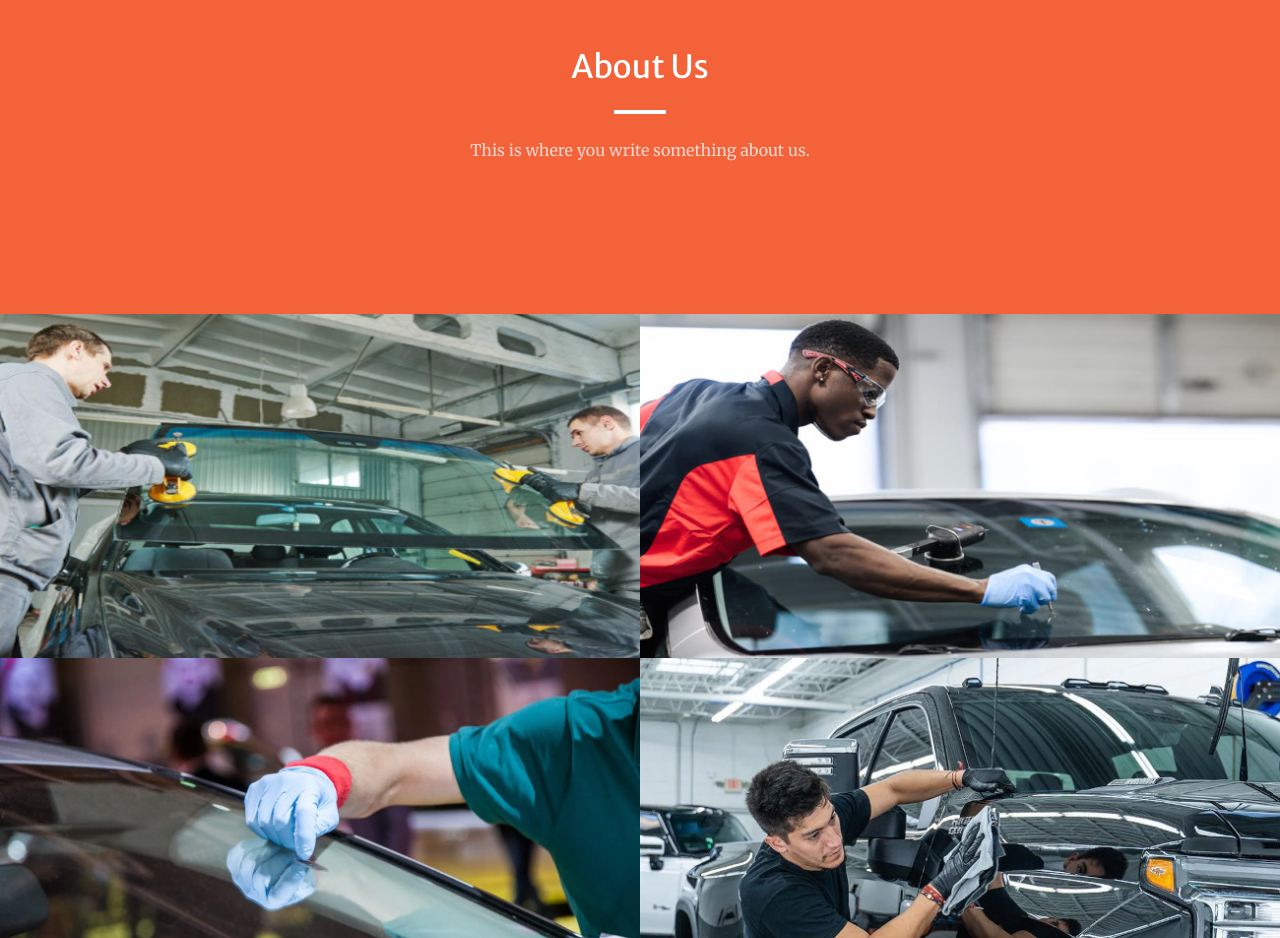
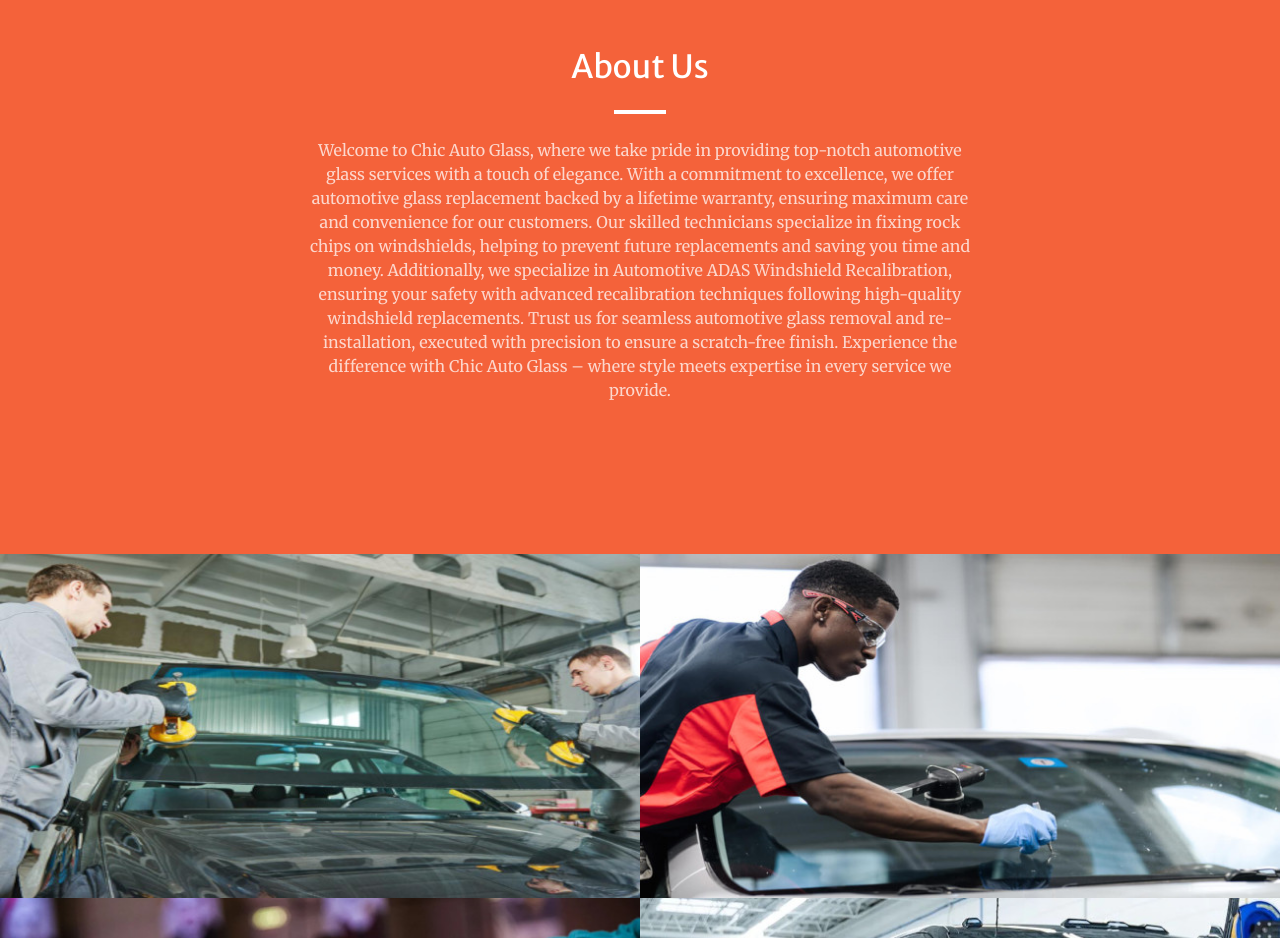
Before and after one commit to eggsbrah/test-website, a plain HTML site: page index.html in a window 1280 px wide. Shown: the part 1580-2518 px from the top of the page. Drawn offline with nearby package versions, Linux system fonts and the light colour scheme; some packages are replaced by stand-ins of ours; a script that the page names is missing.

Commit message:
Update index.html

```diff
--- a/index.html
+++ b/index.html
@@ -91,7 +91,7 @@
             <div class="col-lg-8 text-center">
                 <h2 class="text-white mt-0">About Us</h2>
                 <hr class="divider divider-light" />
-                <p class="text-white-75 mb-4">This is where you write something about us.</p>
+                <p class="text-white-75 mb-4">Welcome to Chic Auto Glass, where we take pride in providing top-notch automotive glass services with a touch of elegance. With a commitment to excellence, we offer automotive glass replacement backed by a lifetime warranty, ensuring maximum care and convenience for our customers. Our skilled technicians specialize in fixing rock chips on windshields, helping to prevent future replacements and saving you time and money. Additionally, we specialize in Automotive ADAS Windshield Recalibration, ensuring your safety with advanced recalibration techniques following high-quality windshield replacements. Trust us for seamless automotive glass removal and re-installation, executed with precision to ensure a scratch-free finish. Experience the difference with Chic Auto Glass – where style meets expertise in every service we provide.</p>
             </div>
         </div>
     </div>
```
